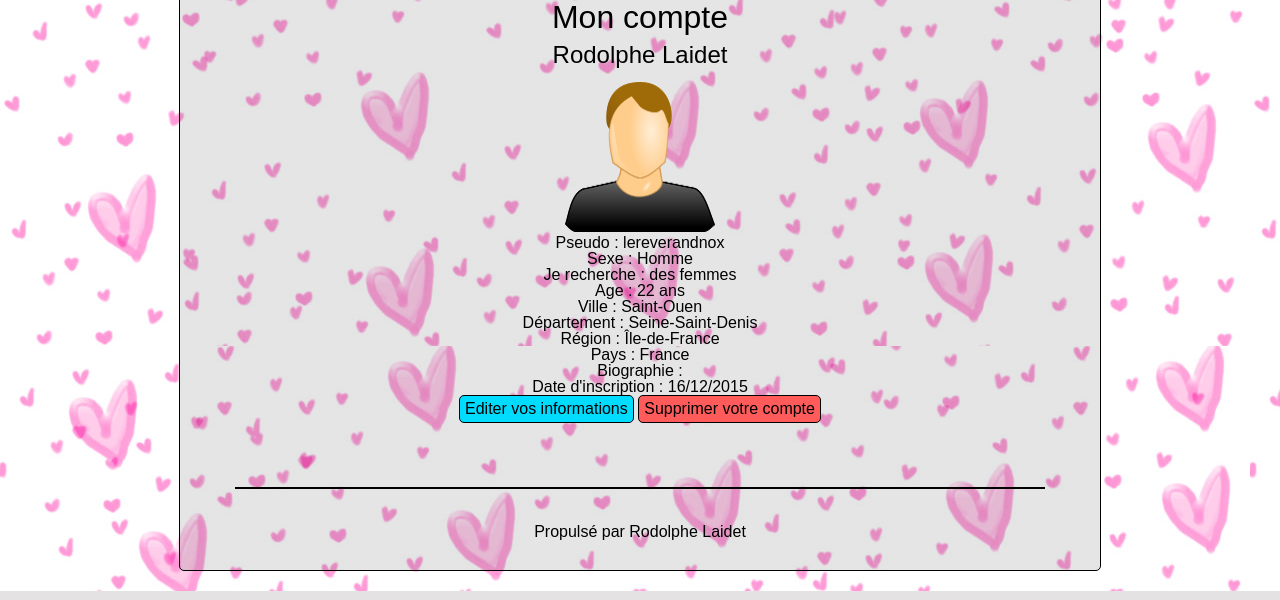
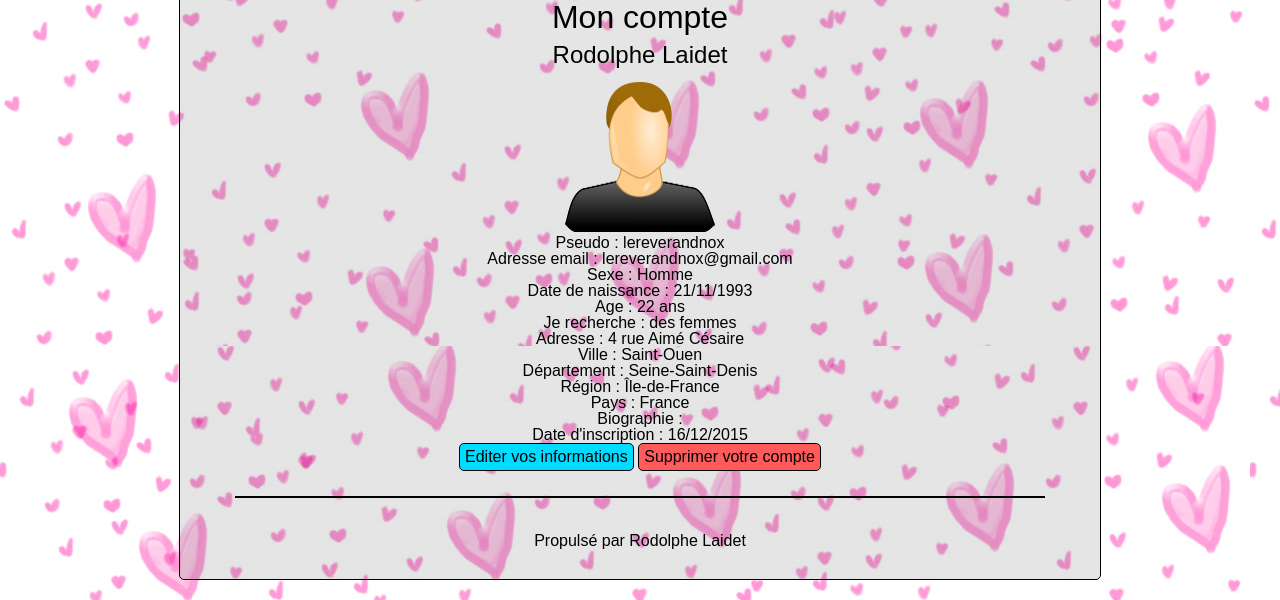
Before and after one commit to LeReverandNox/my_meetic, a PHP site: page /S1/account.php in a window 1280 px wide. Shown: the part 454-1054 px from the top of the page. Run offline with PHP 8.4, Linux system fonts and the light colour scheme; a user stored in the database is signed in; data comes from the database, SQL or seed files in the repository.

Commit message:
Retouche de la page Account, conservation des br dans la bio, comme pour les messages. Ca gere ;)

```diff
--- a/includes/FormValidator.php
+++ b/includes/FormValidator.php
@@ -501,7 +501,9 @@ Class FormValidator
     {
         if (!empty($_POST["bio"]))
         {
-            return htmlspecialchars($_POST["bio"]);
+            $bio = htmlspecialchars($_POST["bio"]);
+            $bio = nl2br($bio);
+            return $bio;
         }
         else
         {
@@ -633,7 +635,7 @@ Class FormValidator
     {
         if (isset($_POST["content"]) && $_POST["content"] !== "")
         {
-            $content = strip_tags($_POST["content"], "<br>");
+            $content = htmlspecialchars($_POST["content"]);
             $content = nl2br($content);
             return $content;
         }
--- a/includes/User.php
+++ b/includes/User.php
@@ -147,6 +147,10 @@ Class User
         $this->_lastname = $lastname;
     }
 
+    public function getBirthdateClean($format)
+    {
+        return date($format, strtotime($this->_birthdate));
+    }
     public function getBirthdate()
     {
         return $this->_birthdate;
@@ -243,6 +247,10 @@ Class User
         $this->_avatar = $avatar;
     }
 
+    public function getBioBr()
+    {
+        return preg_replace("/<br \/>/", "", $this->_bio);
+    }
     public function getBio()
     {
         return $this->_bio;
--- a/views/account.html
+++ b/views/account.html
@@ -134,7 +134,7 @@
                                 </li>
                                 <li>
                                     <label for="bio">Biographie : </label>
-                                    <textarea name="bio" id="bio"><?php echo $user->getBio(); ?></textarea>
+                                    <textarea name="bio" id="bio"><?php echo $user->getBioBr(); ?></textarea>
                                 </li>
 
                                 <li id="edit_profile_submit">
@@ -168,9 +168,12 @@
                         </div>
                         <ul id="profil_details">
                             <li><span class="details">Pseudo : </span><?php echo $user->getLogin(); ?></li>
+                            <li><span class="details">Adresse email : </span><?php echo $user->getEmail(); ?></li>
                             <li><span class="details">Sexe : </span><?php echo $user->getGenderText(); ?></li>
+                            <li><span class="details">Date de naissance : </span><?php echo $user->getBirthdateClean("d/m/Y"); ?></li>
+                            <li><span class="details">Age : </span><?php echo $user->getAge(); ?> ans</li>
                             <li><span class="details">Je recherche : </span>des <?php echo $user->getOrientationText(); ?></li>
-                            <li><span class="details">Age : </span><?php echo $user->getAge(); ?> ans</li>
+                            <li><span class="details">Adresse : </span><?php echo $user->getStreet(); ?></li>
                             <li><span class="details">Ville : </span><?php echo $user->getCity(); ?></li>
                             <li><span class="details">Département : </span><?php echo $user->getDepartement(); ?></li>
                             <li><span class="details">Région : </span><?php echo $user->getRegion(); ?></li>
```
